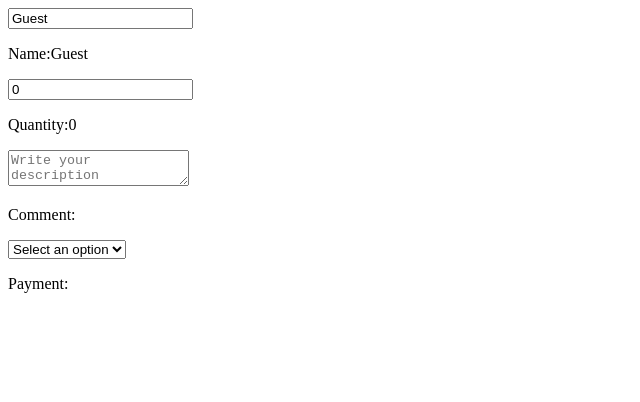
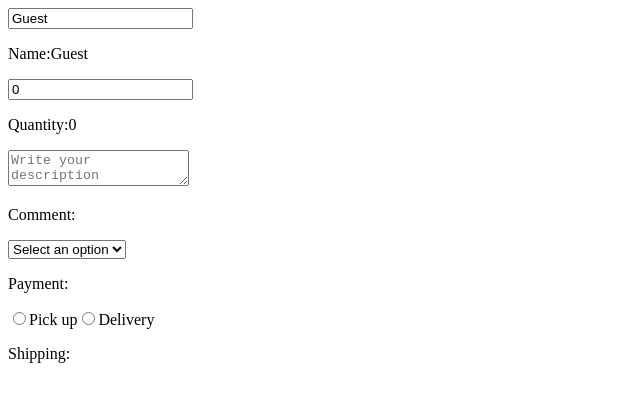
Before and after one commit to 5Akan/React-Tutorial, a React (Vite) app in the folder ak-react-app/: page / in a window 1280 px wide. Shown: the top 402 px of the page, without its empty margins (0-640 px from the left). Built offline with nearby package versions, Linux system fonts and the light colour scheme.

Commit message:
Last of onChange and useState examples

```diff
--- a/ak-react-app/src/HookExample.jsx
+++ b/ak-react-app/src/HookExample.jsx
@@ -4,6 +4,7 @@
     const [quantity,setQuantity] = useState(0);
     const [comment,setComment ] = useState("");
     const [payment,setPayment] = useState("");
+    const [shipping,setShipping] = useState("");
 
     function handleNameChange(e) {
         setName(e.target.value);
@@ -17,6 +18,9 @@
     }
     function handlePaymentChange(event){
         setPayment(event.target.value)
+    }
+    function handleShippingChange(event){
+        setShipping(event.target.value)
     }
 
     return (<div>
@@ -34,6 +38,24 @@
                 <option value="giftcard">Giftcard</option>
             </select>
             <p>Payment: {payment}</p>
+
+            <label>
+                <input type="radio"
+                value="Pick up"
+                checked = {shipping === "Pick up"}
+                onChange = {handleShippingChange}
+                />
+                Pick up
+            </label>
+            <label>
+            <input type="radio"
+                value="Delivery"
+                checked = {shipping === "Delivery"}
+                onChange = {handleShippingChange}/>
+                Delivery
+            </label>
+            <p>Shipping:{shipping}</p>
+
           </div>)
 }
 
```
